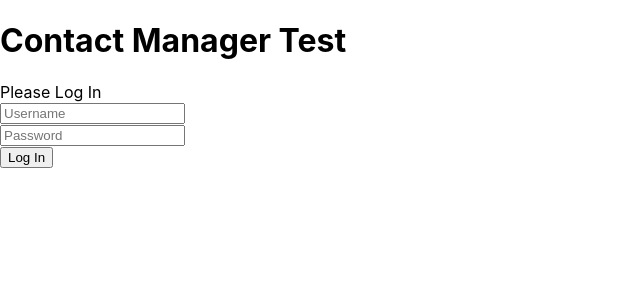
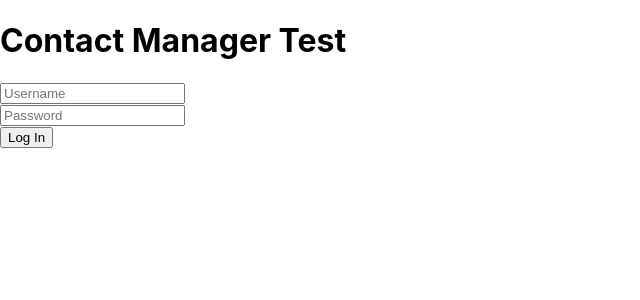
Before and after one commit to EElstrom/ContactManagerMERN, a React (Create React App) app in the folder frontend/: page / in a window 1280 px wide. Shown: the top 300 px of the page, without its empty margins (0-640 px from the left). Built offline with nearby package versions, Linux system fonts and the light colour scheme.

Commit message:
Update login page

```diff
--- a/frontend/src/components/Login.js
+++ b/frontend/src/components/Login.js
@@ -17,7 +17,6 @@ function Login()
 	return (
 		<div id="loginDiv">
 			<form onSubmit={doLogin}>
-				<span id="innder-title">Please Log In</span><br />
 				<input type="text" id="loginName" placeholder="Username" ref={(c) => loginName = c}/><br />
 				<input type="password" id="loginPassword" placeholder="Password" ref={(c) => loginPassword = c} /><br />
 				<input type="submit" id="loginButton" class="buttons" value="Log In" onClick={doLogin}/>
```
